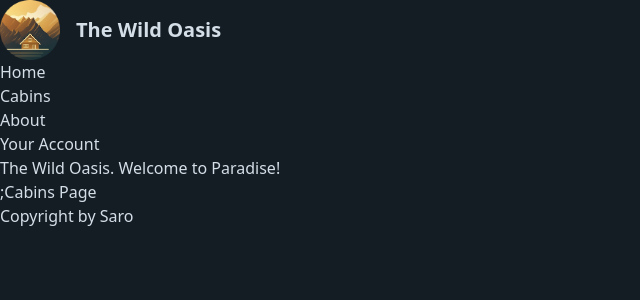
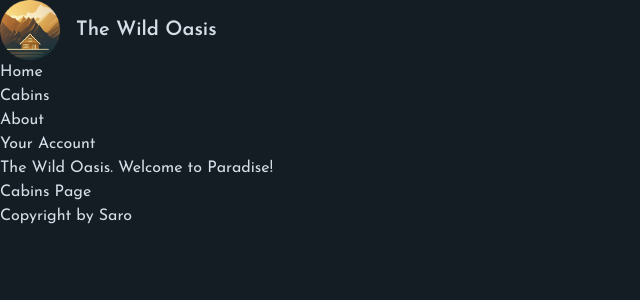
Before and after one commit to khanjee501/nextjs-project, a Next.js app: page / in a window 1280 px wide. Shown: the top 300 px of the page, without its empty margins (0-640 px from the left). Built offline with nearby package versions, Linux system fonts and the light colour scheme.

Commit message:
FEAT: Loaded and optimized fonts

```diff
--- a/app/_styles/globals.css
+++ b/app/_styles/globals.css
@@ -2,7 +2,6 @@
 @tailwind components;
 @tailwind utilities;
 
-/*
 @layer components {
   .spinner {
     margin: 3.2rem auto 1.6rem;
@@ -30,14 +29,12 @@
     }
   }
 }
-*/
 
 /* For data picker */
-/*
+
 .rdp {
   --rdp-cell-size: 32px !important;
   --rdp-accent-color: theme("colors.accent.500") !important;
   --rdp-background-color: theme("colors.accent.600") !important;
   margin: 0 !important;
 }
-  */
--- a/app/layout.js
+++ b/app/layout.js
@@ -1,5 +1,12 @@
 import Logo from "@/app/_components/Logo";
 import Navigation from "@/app/_components/Navigation";
+
+import { Josefin_Sans } from "next/font/google";
+
+const josefin = Josefin_Sans({
+  subsets: ["latin"],
+  display: "swap",
+});
 
 import "@/app/_styles/globals.css";
 
@@ -15,7 +22,9 @@ export const metadata = {
 export default function RootLayout({ children }) {
   return (
     <html lang="en">
-      <body className="bg-primary-950 text-primary-100 min-h-screen">
+      <body
+        className={`${josefin.className} bg-primary-950 text-primary-100 min-h-screen`}
+      >
         <header>
           <Logo />
           <Navigation />
--- a/app/page.js
+++ b/app/page.js
@@ -3,7 +3,7 @@ import Link from "next/link";
 export default function Page() {
   return (
     <div>
-      <h1>The Wild Oasis. Welcome to Paradise!</h1>;
+      <h1>The Wild Oasis. Welcome to Paradise!</h1>
       <Link href="/cabins">Cabins Page</Link>
     </div>
   );
```
